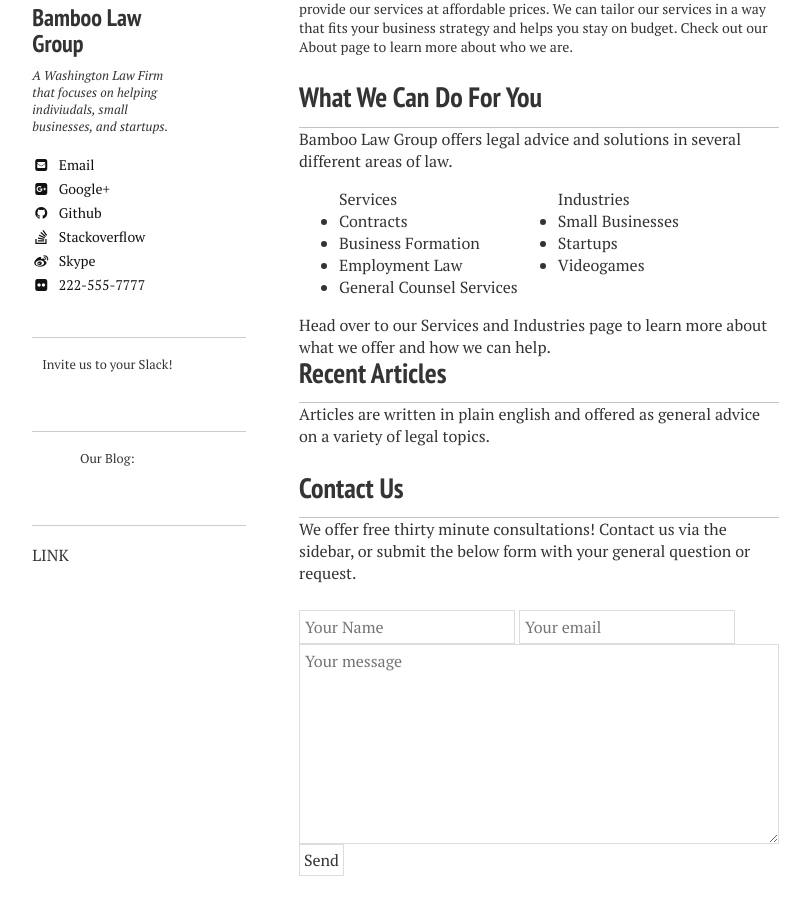
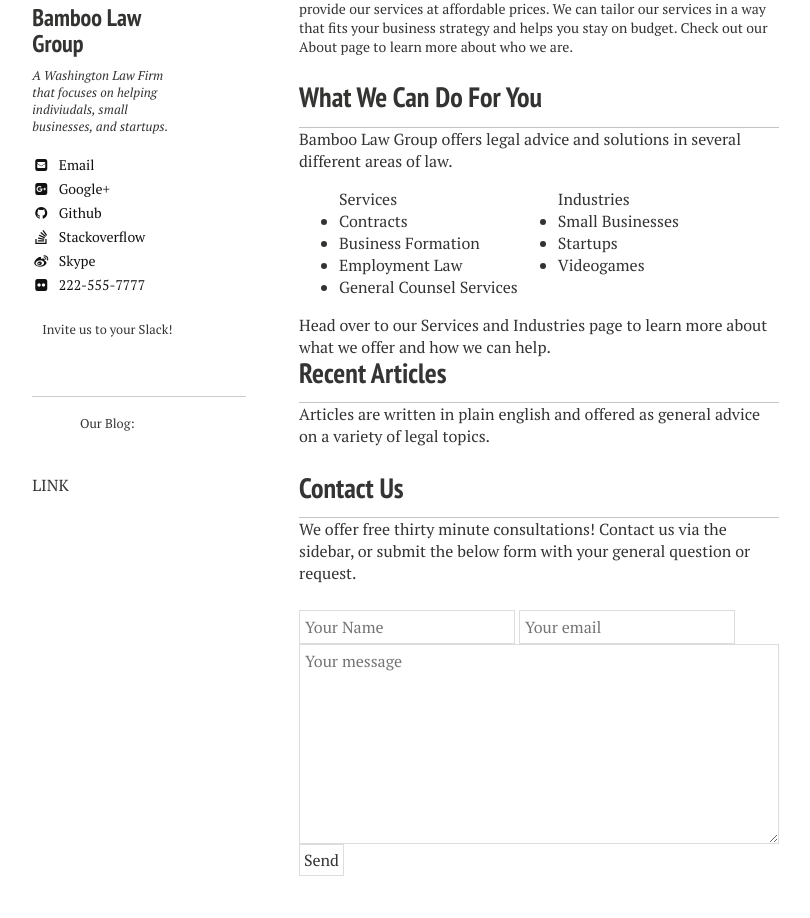
Before and after one commit to nerdyfergy/blg-site-mm3, a Jekyll site: the page built from index.md, in a window 1280 px wide. Shown: the part 731-1649 px from the top of the page, without its empty margins (21-831 px from the left). Built offline with Jekyll 4.4.1, drawn with Linux system fonts in a browser that asks for light colours; nearby versions of some CDN libraries.

Commit message:
Update home.html

```diff
--- a/_layouts/home.html
+++ b/_layouts/home.html
@@ -33,14 +33,12 @@
     {% include _author-bio.html %}
     <span class="normal-text">
       <br />
-      <hr />
       <p>Invite us to your Slack!</p>
       <br />
       <hr />
       <p class="center-text">Our Blog:</p>
       <br />
-      <hr />
-      <a href="#">LINK</a>
+      <a href="#" class="center-text">LINK</a>
     </span>
   </div>
   <div id="index">
```
